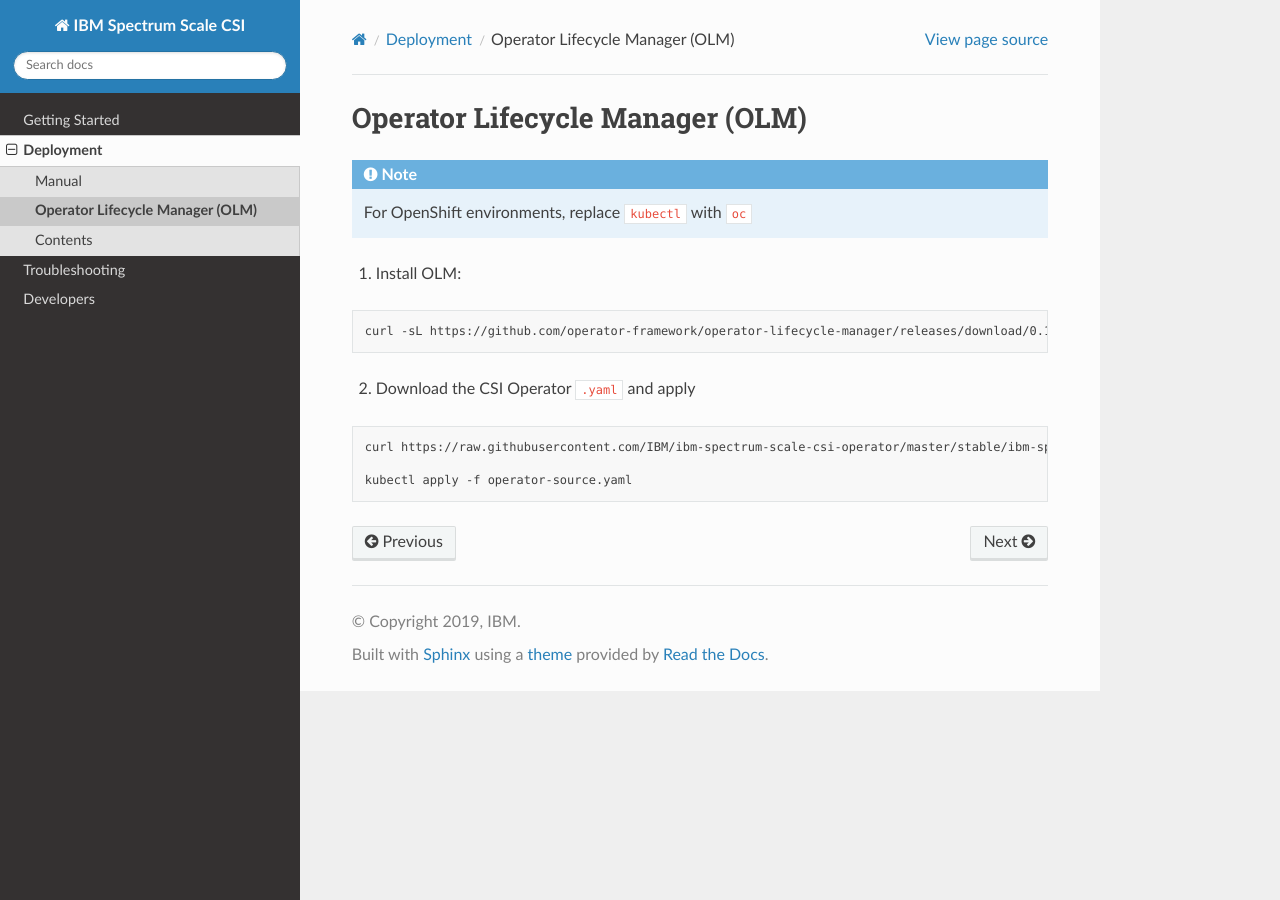
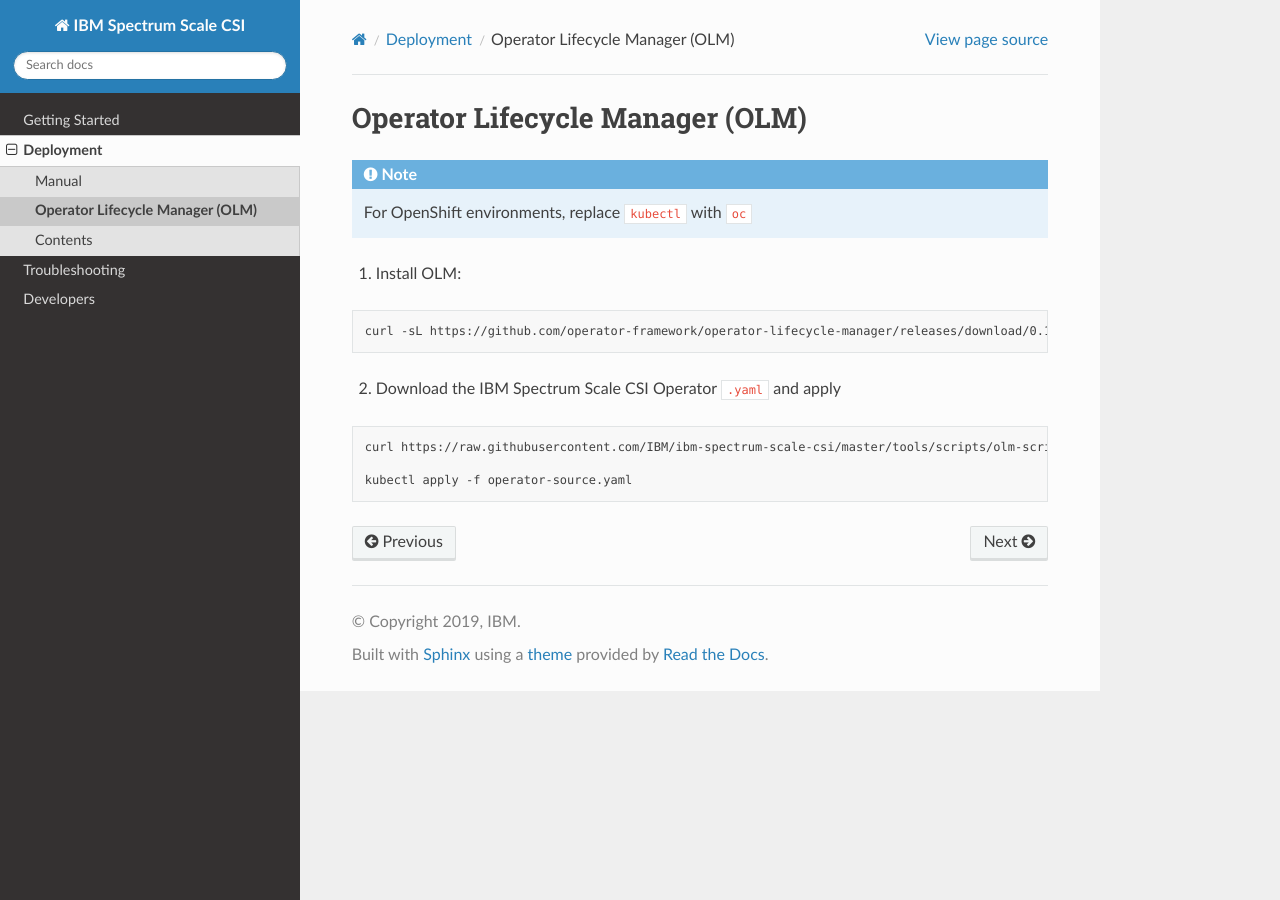
Before and after one commit to IBM/ibm-spectrum-scale-csi, a Sphinx documentation site: the page built from docs/source/deployment/olm.rst, in a window 1280 px wide. Built offline with Sphinx 7.4.7 and the Read the Docs theme 2.0.0, drawn with Linux system fonts in a browser that asks for light colours; some of the changed lines change nothing that is shown.

Commit message:
Update the operator-source path

```diff
--- a/docs/source/deployment/olm.rst
+++ b/docs/source/deployment/olm.rst
@@ -10,10 +10,10 @@
     curl -sL https://github.com/operator-framework/operator-lifecycle-manager/releases/download/0.11.0/install.sh | bash -s 0.11.0
 
 
-2. Download the CSI Operator ``.yaml`` and apply
+2. Download the IBM Spectrum Scale CSI Operator ``.yaml`` and apply
 
 .. code-block:: bash
 
-    curl https://raw.githubusercontent.com/IBM/ibm-spectrum-scale-csi-operator/master/stable/ibm-spectrum-scale-csi-operator-bundle/operators/ibm-spectrum-scale-csi-operator/deploy/olm-scripts/operator-source.yaml > operator-source.yaml
+    curl https://raw.githubusercontent.com/IBM/ibm-spectrum-scale-csi/master/tools/scripts/olm-scripts/operator-source.yaml > operator-source.yaml
 
     kubectl apply -f operator-source.yaml
```
